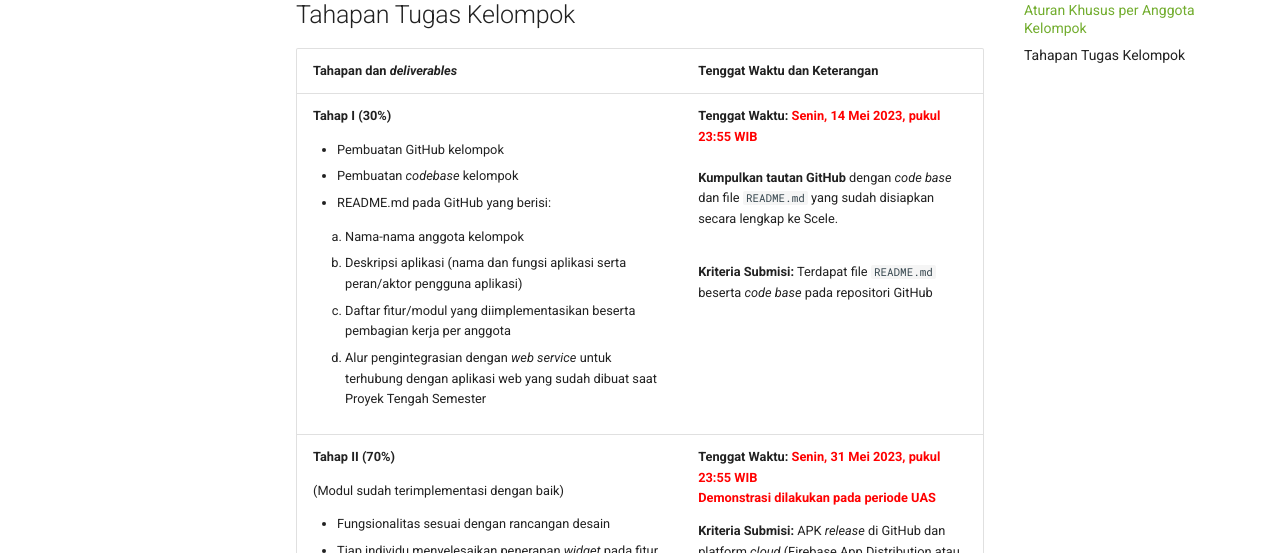
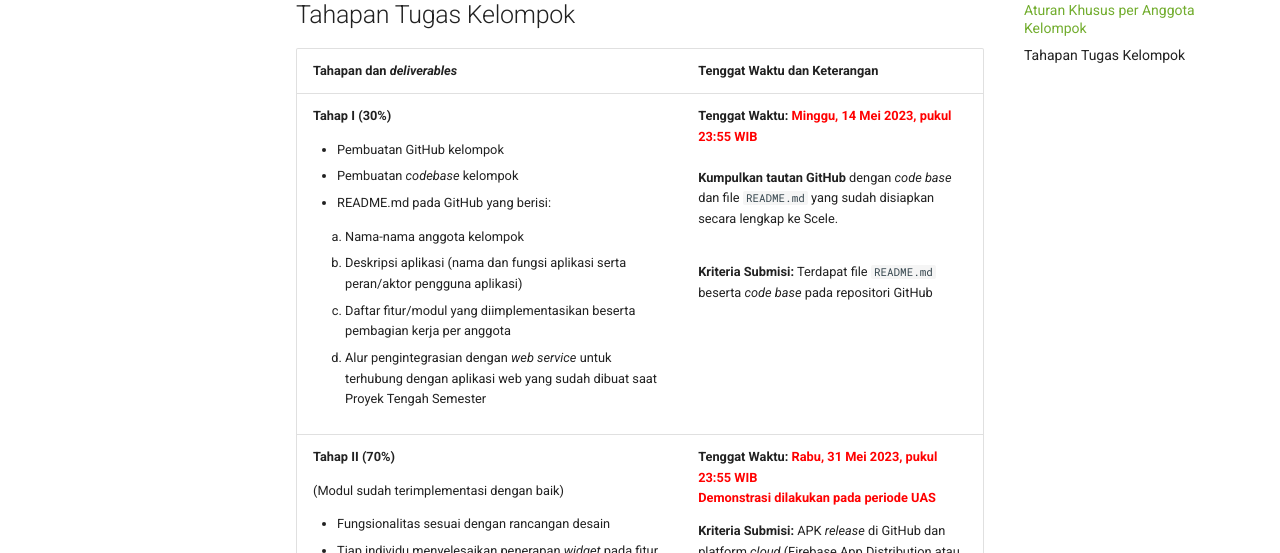
Before and after one commit to pbp-fasilkom-ui/genap-2023, an MkDocs documentation site: the page built from docs/proyek/pas.md, in a window 1280 px wide and 900 px high, scrolled down 1278 px. Shown: the part 152-705 px from the top of the window. Built offline with MkDocs 1.6.1 and Material for MkDocs 9.7.7, drawn with Linux system fonts in a browser that asks for light colours.

Commit message:
fix: days

```diff
--- a/docs/proyek/pas.md
+++ b/docs/proyek/pas.md
@@ -55,7 +55,7 @@ Setiap anggota kelompok wajib mengimplementasikan sebuah modul.
         </td>
         <td>
             <b>Tenggat Waktu:</b>
-            <b style="color:red;">Senin, 14 Mei 2023, pukul 23:55 WIB</b>
+            <b style="color:red;">Minggu, 14 Mei 2023, pukul 23:55 WIB</b>
             <br />
             <br />
             <b>Kumpulkan tautan GitHub</b> dengan <em>code base</em> dan file <code>README.md</code> yang sudah disiapkan secara lengkap ke Scele.
@@ -77,7 +77,7 @@ Setiap anggota kelompok wajib mengimplementasikan sebuah modul.
         </td>
         <td>
             <b>Tenggat Waktu:</b>
-            <b style="color:red;">Senin, 31 Mei 2023, pukul 23:55 WIB</b>
+            <b style="color:red;">Rabu, 31 Mei 2023, pukul 23:55 WIB</b>
             <br />
             <b style="color:red;">Demonstrasi dilakukan pada periode UAS</b>
             <br />
```
